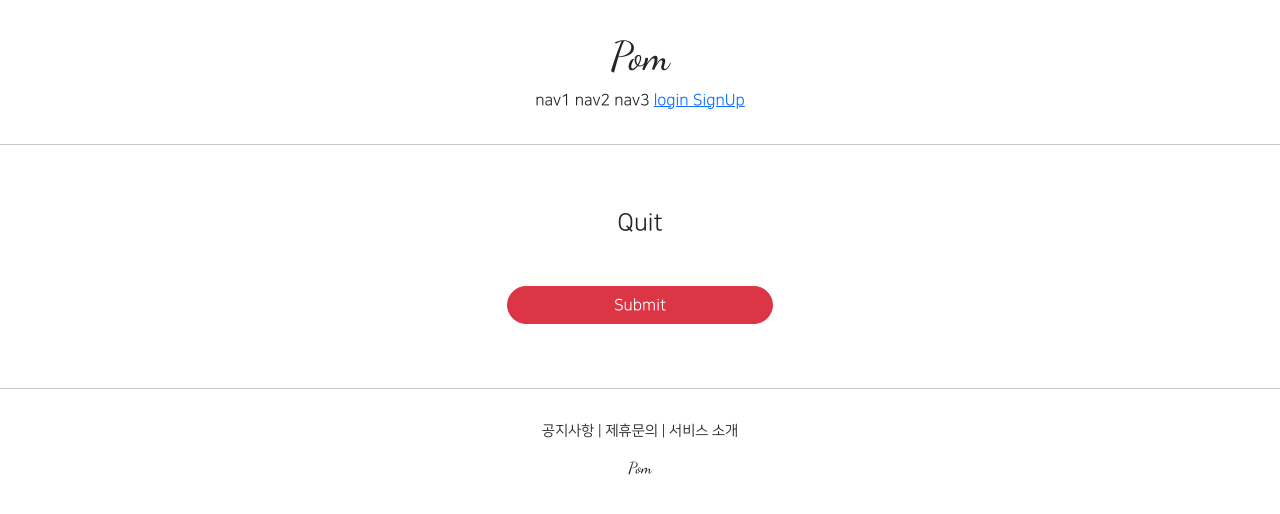
After one commit to duswns094/Pom, a Django app: template accountapp/templates/accountapp/delete.html in a window 1280 px wide. The commit adds this page. Shown: the top 514 px of the page. Run offline with Django 3.2, Linux system fonts and the light colour scheme; the template is opened without the code that fills it, so the values that code supplies are empty; some libraries are stand-ins or nearby versions; some web fonts are replaced.

Commit message:
django course 26 commit

```diff
--- /dev/null
+++ b/accountapp/templates/accountapp/delete.html
@@ -0,0 +1,15 @@
+{% extends 'base.html' %}
+
+{% block content %}
+
+  <div style="text-align:center; max-width: 400px; margin: 4rem auto;">
+    <div class="mb-4" >
+      <h4>Quit</h4>
+    </div>
+    <form action = "{% url 'accountapp:delete' pk=user.pk %}" method ="post">
+      {% csrf_token %}
+      <input type = "submit" class = 'btn btn-danger rounded-pill col-8 mt-4'>
+    </form>
+  </div>
+
+{% endblock %}
--- a/accountapp/templates/accountapp/detail.html
+++ b/accountapp/templates/accountapp/detail.html
@@ -17,6 +17,11 @@
           Change Info
         </p>
       </a>
+      <a href = "{% url 'accountapp:delete' pk=user.pk %}">
+        <p>
+          Quit
+        </p>
+      </a>
       {% endif %}
     </div>
   </div>
--- a/accountapp/urls.py
+++ b/accountapp/urls.py
@@ -1,7 +1,7 @@
 from django.contrib.auth.views import LoginView, LogoutView
 from django.urls import path
 
-from accountapp.views import hello_world, AccountCreateView, AccountDetailView, AccountUpdateView
+from accountapp.views import hello_world, AccountCreateView, AccountDetailView, AccountUpdateView, AccountDeleteView
 
 app_name = "accountapp"
 
@@ -12,5 +12,6 @@ urlpatterns = [
     path('create/', AccountCreateView.as_view(), name= 'create'),
     path('detail/<int:pk>', AccountDetailView.as_view(), name='detail'),
     path('update/<int:pk>', AccountUpdateView.as_view(), name='update'),
+    path('delete/<int:pk>', AccountDeleteView.as_view(), name='delete'),
 
 ]
--- a/templates/header.html
+++ b/templates/header.html
@@ -10,6 +10,9 @@
         <a href="{% url 'accountapp:login' %}?next={{request.path}}">
             <span>login</span>
         </a>
+        <a href="{% url 'accountapp:create' %}">
+            <span>SignUp</span>
+        </a>
         {% else %}
         <a href="{% url 'accountapp:detail' pk=user.pk %}">
             <span>MyPage</span>
```
Also changed, not shown: accountapp/views.py (+6 -1 lines).
